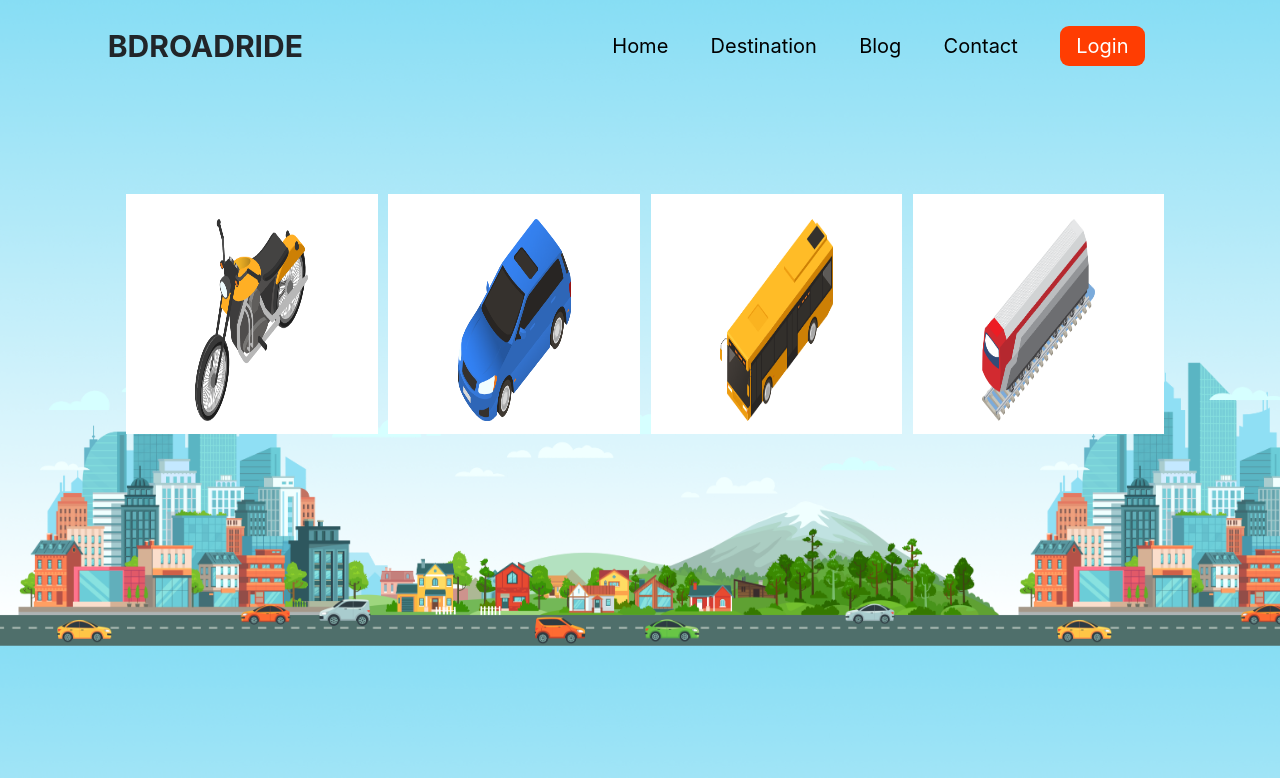
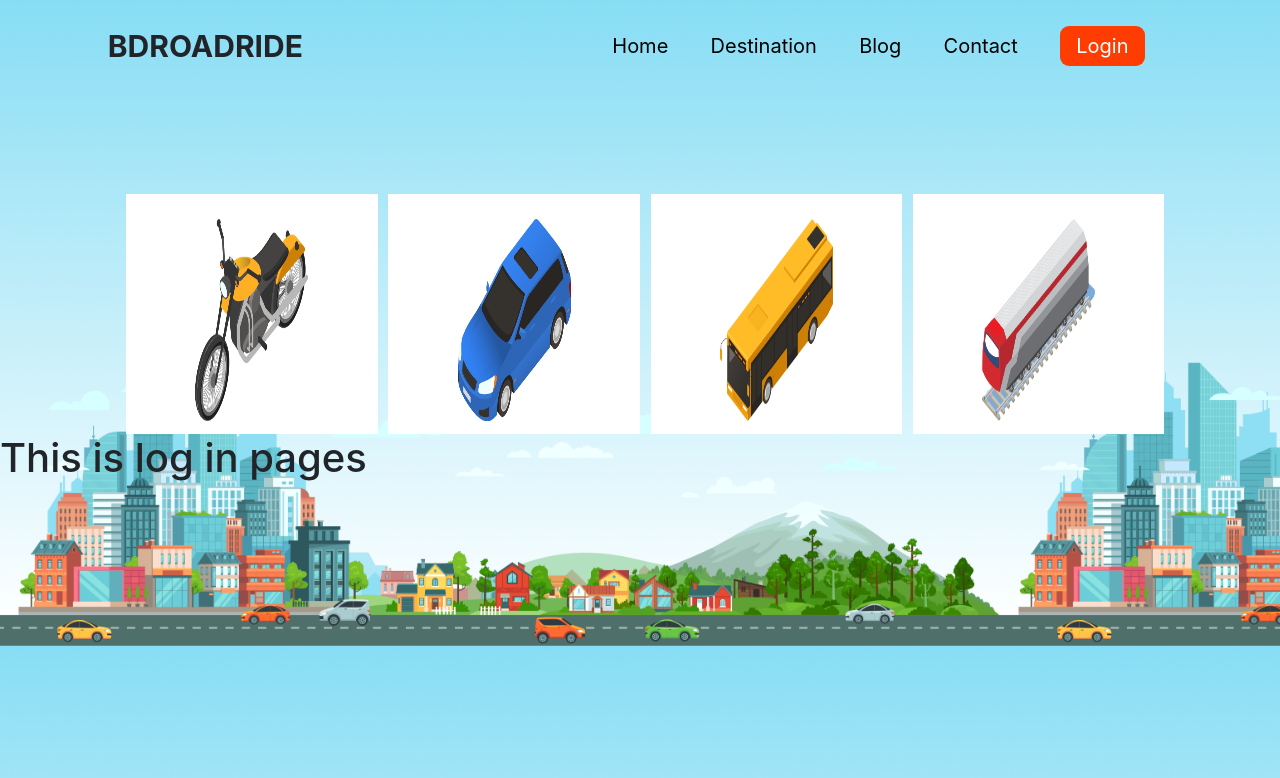
Before and after one commit to suparansharma/bd_road_ride_using_react, a React (Create React App) app: page /login in a window 1280 px wide. Shown: the top 778 px of the page. Built offline with nearby package versions, Linux system fonts and the light colour scheme.

Commit message:
log in pages add

```diff
--- a/src/App.js
+++ b/src/App.js
@@ -2,6 +2,7 @@ import logo from './logo.svg';
 import './App.css';
 import Header from './components/Header/Header';
 import Home from './components/Home/Home';
+import Login from './components/Login/Login';
 
 
 function App() {
@@ -9,6 +10,7 @@ function App() {
     <div className="backgroundImage">
      <Header></Header>
      <Home> </Home>
+     <Login></Login>
     </div>
   );
 }
--- /dev/null
+++ b/src/components/Login/Login.js
@@ -0,0 +1,11 @@
+import React from 'react';
+
+const Login = () => {
+    return (
+        <div>
+            <h1>This is log in pages</h1>
+        </div>
+    );
+};
+
+export default Login;
```
